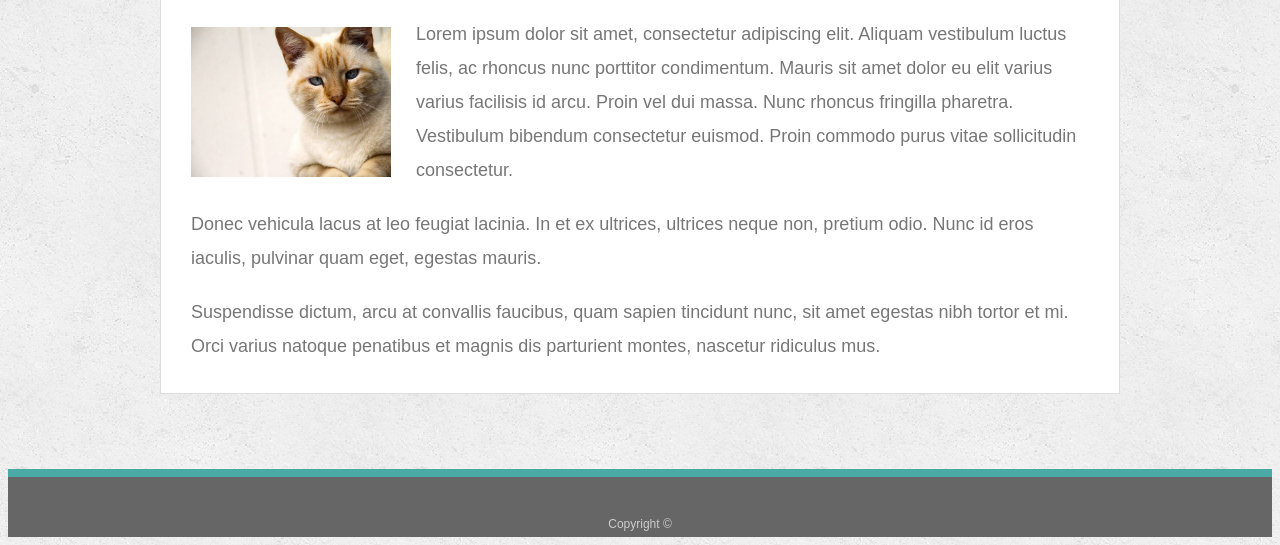
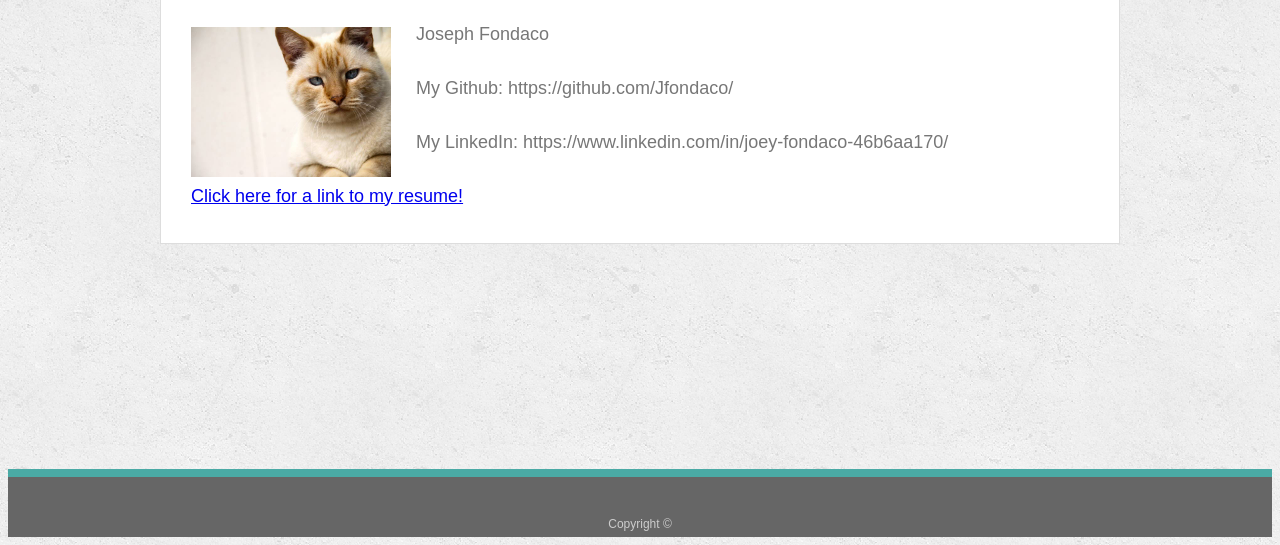
Before and after one commit to Jfondaco/Responsive-Portfolio, a plain HTML site: page index.html in a window 1280 px wide. Shown: the part 269-814 px from the top of the page. Drawn offline with Linux system fonts and the light colour scheme.

Commit message:
updating

```diff
--- a/index.html
+++ b/index.html
@@ -27,11 +27,10 @@
 
       <img src="assets/images/cat.jpg" class="auth-image" alt="Your Name">
 
-      <p>Lorem ipsum dolor sit amet, consectetur adipiscing elit. Aliquam vestibulum luctus felis, ac rhoncus nunc porttitor condimentum. Mauris sit amet dolor eu elit varius varius facilisis id arcu. Proin vel dui massa. Nunc rhoncus fringilla pharetra. Vestibulum bibendum consectetur euismod. Proin commodo purus vitae sollicitudin consectetur.</p>
-
-      <p>Donec vehicula lacus at leo feugiat lacinia. In et ex ultrices, ultrices neque non, pretium odio. Nunc id eros iaculis, pulvinar quam eget, egestas mauris.</p>
-
-      <p>Suspendisse dictum, arcu at convallis faucibus, quam sapien tincidunt nunc, sit amet egestas nibh tortor et mi. Orci varius natoque penatibus et magnis dis parturient montes, nascetur ridiculus mus.</p>
+      <p>Joseph Fondaco </p>
+      <p>My Github: https://github.com/Jfondaco/</p>
+      <p>My LinkedIn: https://www.linkedin.com/in/joey-fondaco-46b6aa170/</p>
+      <a href = https://prnt.sc/mcciei>Click here for a link to my resume!</a>
 
     </section>
 
```
